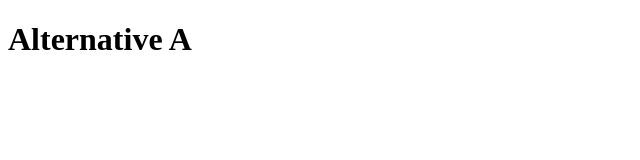
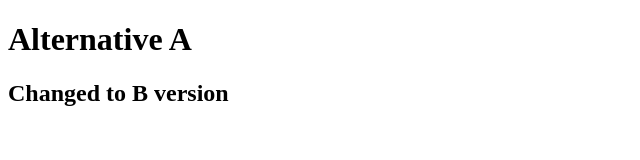
Before and after one commit to kottybarn3567/new-repository, a plain HTML site: page index.html in a window 1280 px wide. Shown: the whole page, without its empty margins (0-640 px from the left). Drawn offline with Linux system fonts and the light colour scheme.

Commit message:
new version updated

```diff
--- a/index.html
+++ b/index.html
@@ -7,5 +7,6 @@
 </head>
 <body>
     <h1>Alternative A</h1>
+    <h2>Changed to B version</h2>
 </body>
 </html>
```
